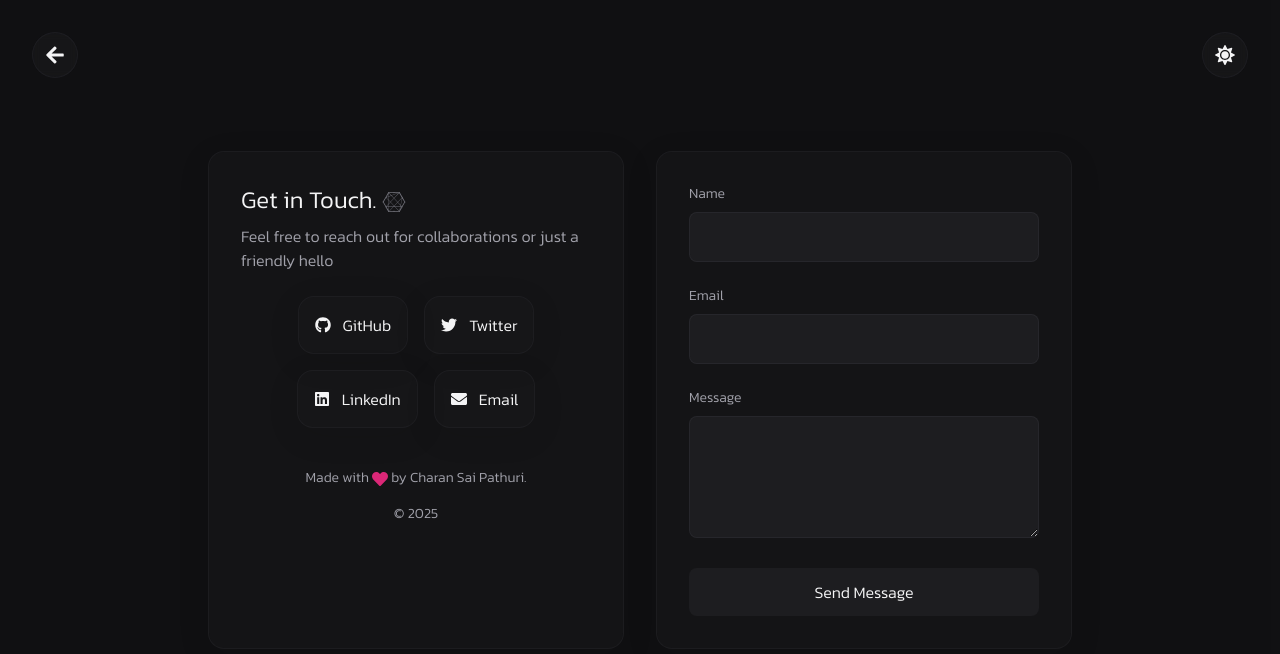
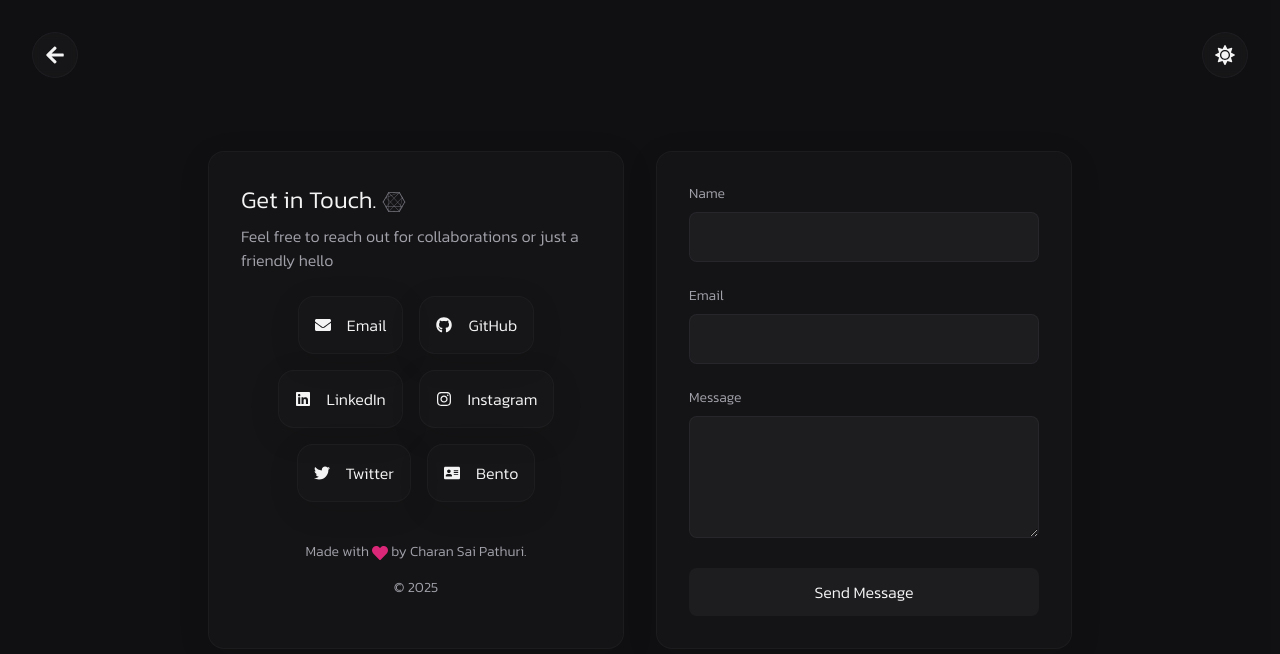
Before and after one commit to Charannsai/charanfolio, a React (Vite) app: page / in a window 1280 px wide. Both pictures are taken after a click on the button "Let's Talk". Shown: the top 654 px of the page. Built offline with nearby package versions, Linux system fonts and the light colour scheme.

Commit message:
About: designs updated

```diff
--- a/src/components/Contact.jsx
+++ b/src/components/Contact.jsx
@@ -1,6 +1,6 @@
 import { useState } from 'react'
 import { motion, AnimatePresence } from 'framer-motion'
-import { FaGithub, FaTwitter, FaLinkedin, FaEnvelope, FaHeart, FaConnectdevelop, FaCheckCircle, FaTimesCircle } from 'react-icons/fa'
+import { FaGithub, FaTwitter, FaLinkedin, FaEnvelope, FaHeart, FaConnectdevelop, FaCheckCircle, FaTimesCircle, FaInstagram, FaAppStore, FaAddressCard } from 'react-icons/fa'
 
 export default function Contact() {
   const [status, setStatus] = useState(null)
@@ -28,10 +28,13 @@ export default function Contact() {
   }
 
   const socialLinks = [
-    { icon: <FaGithub />, label: 'GitHub' },
-    { icon: <FaTwitter />, label: 'Twitter' },
-    { icon: <FaLinkedin />, label: 'LinkedIn' },
-    { icon: <FaEnvelope />, label: 'Email' }
+    { icon: <FaEnvelope />, label: 'Email', url: 'mailto:pathurisai31@.com'},
+    { icon: <FaGithub />, label: 'GitHub', url: 'https://github.com/Charannsai'},
+    { icon: <FaLinkedin />, label: 'LinkedIn', url: 'www.linkedin.com/in/charan-sai-pathuri-177a9a282'},
+    { icon: <FaInstagram />, label: 'Instagram', url: 'https://www.instagram.com/saircasticc'},
+    { icon: <FaTwitter />, label: 'Twitter', url: 'https://x.com/saircasticc'},
+    { icon: <FaAddressCard />, label: 'Bento', url: 'https://bento.me/saircastic'},
+
   ]
 
   return (
@@ -51,12 +54,13 @@ export default function Contact() {
           {socialLinks.map(({ icon, label }) => (
             <motion.a
               key={label}
+              href= {socialLinks.find((link) => link.label === label)?.url}
+              rel="noopener noreferrer"
               whileHover={{ scale: 1.1 }}
               whileTap={{ scale: 0.95 }}
-              className="glass-card p-4 flex items-center gap-3 cursor-pointer"
+              className="glass-card p-4 flex items-center gap-4 cursor-pointer "
             >
-              {icon}
-              <span>{label}</span>
+              {icon}<span className="text-base">{label}</span>
             </motion.a>
           ))}
         </div>
```
